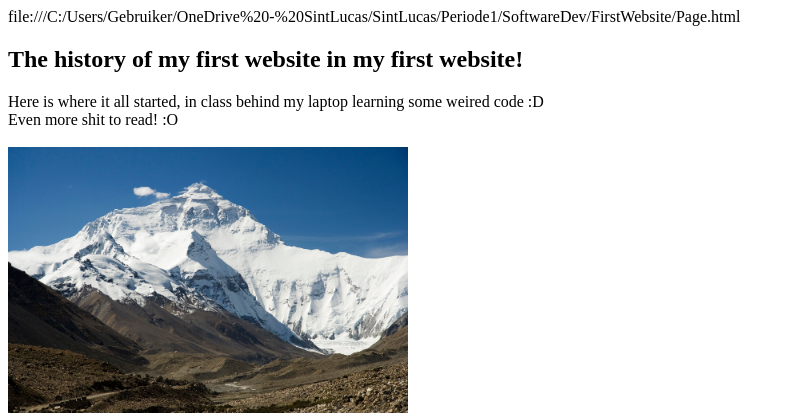
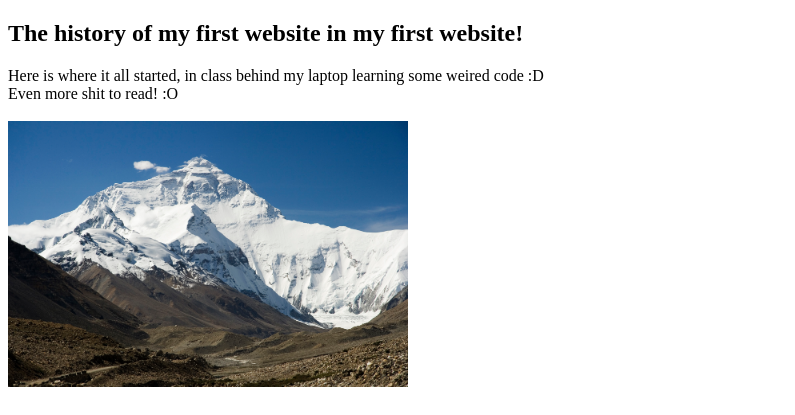
Before and after one commit to TechnoChiken379/FirstWebsite, a plain HTML site: page index.html in a window 1280 px wide. Shown: the top 415 px of the page, without its empty margins (0-795 px from the left). Drawn offline with Linux system fonts and the light colour scheme.

Commit message:
Update index.html

```diff
--- a/index.html
+++ b/index.html
@@ -5,10 +5,6 @@
     <meta name="viewport" content="width=device-width, initial-scale=1.0">
     <title>Document</title>
 </head>
-<nav>
-    file:///C:/Users/Gebruiker/OneDrive%20-%20SintLucas/SintLucas/Periode1/SoftwareDev/FirstWebsite/Page.html
-</nav>
-
 <body>
     <H2>The history of my first website in my first website!</H2>
     <p>Here is where it all started, in class behind my laptop learning some weired code :D <br>
```
